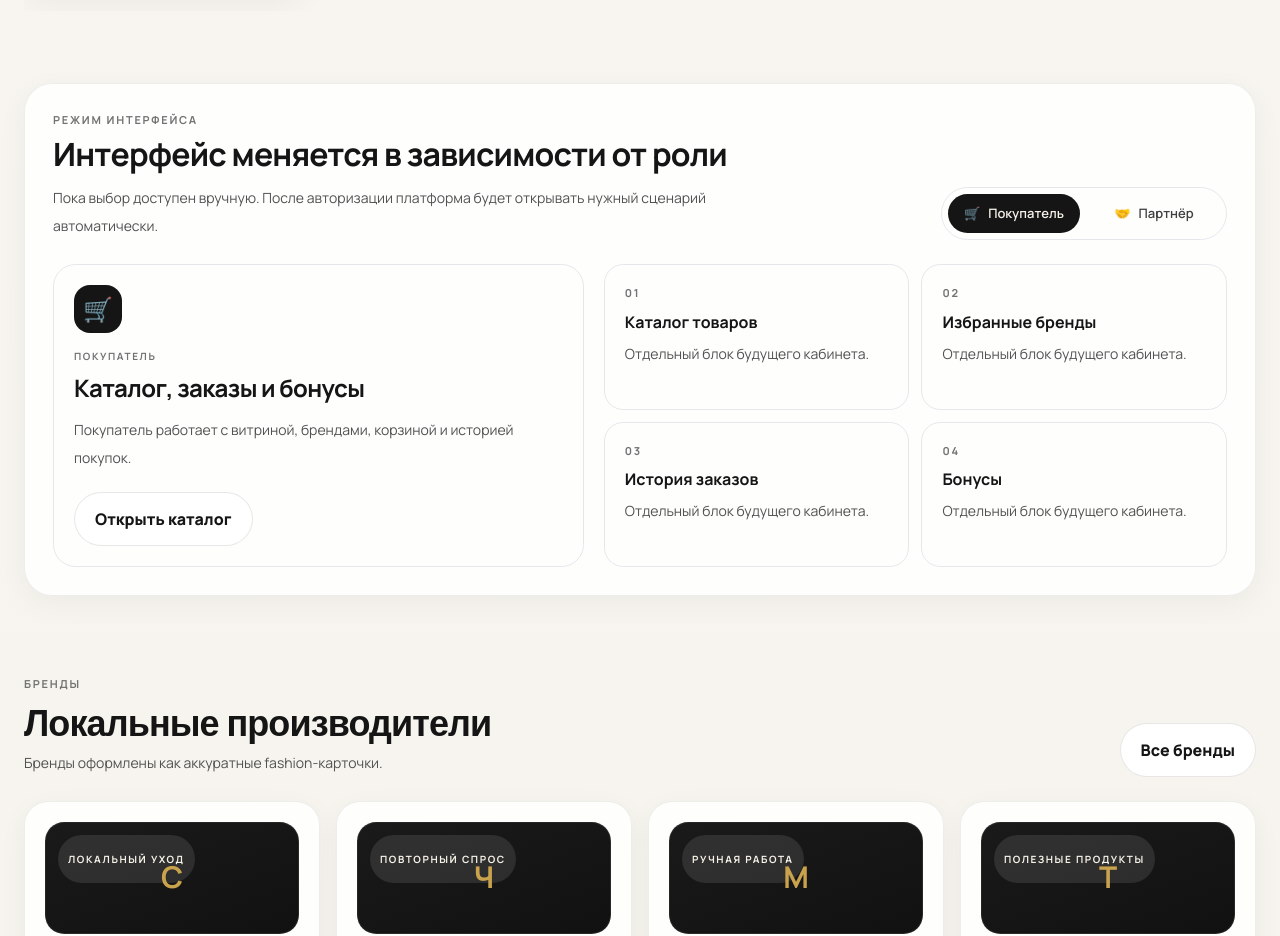
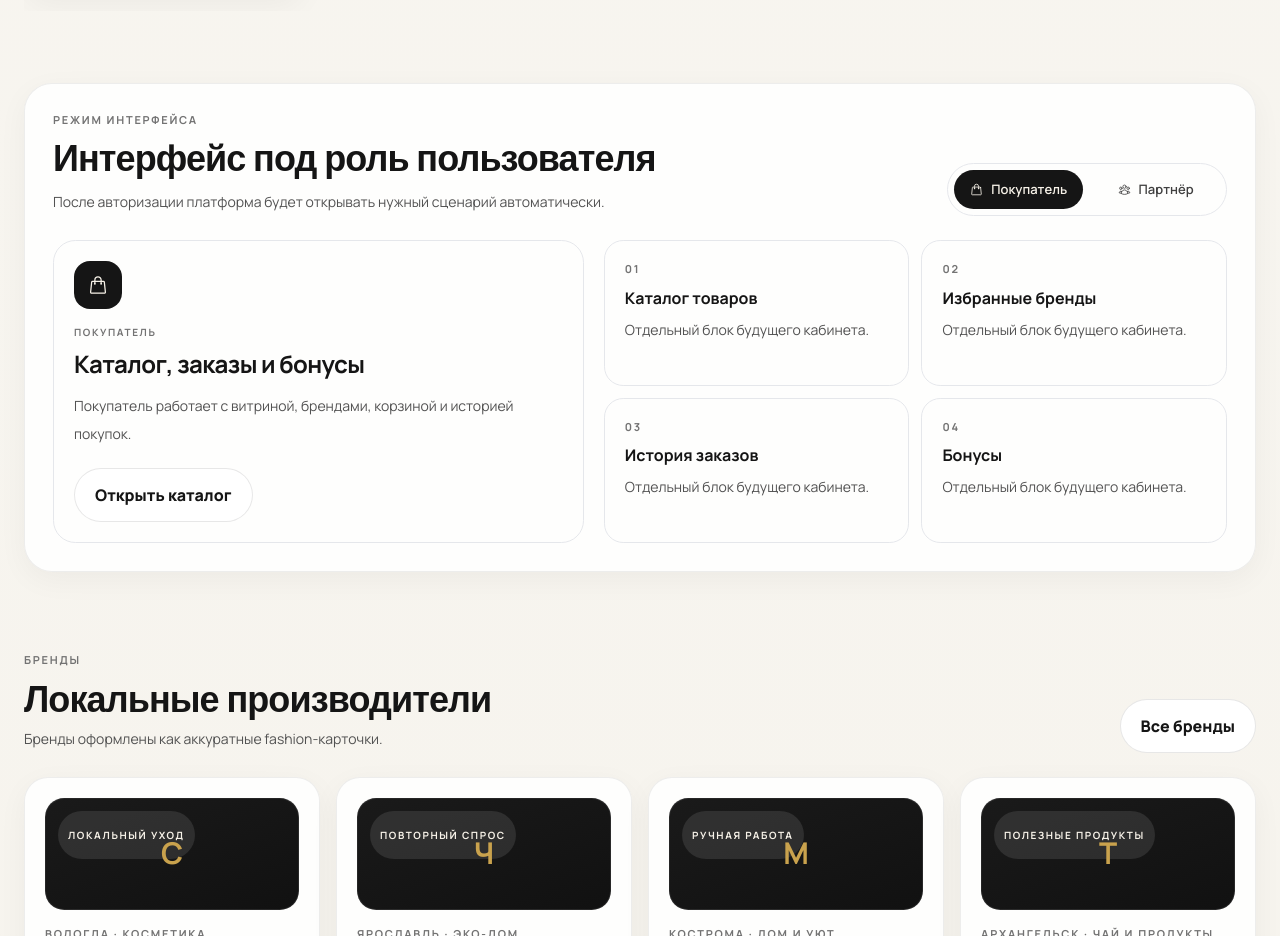
Before and after one commit to Iliavsevolodov/kaskada-, a Next.js app: page / in a window 1280 px wide. Shown: the part 6440-7376 px from the top of the page. Built offline with nearby package versions, Linux system fonts and the light colour scheme; a web font is replaced by a local one.

Commit message:
Replace role switcher emojis with icons

```diff
--- a/src/components/RoleExperienceSwitcher.tsx
+++ b/src/components/RoleExperienceSwitcher.tsx
@@ -1,11 +1,12 @@
 'use client';
 
 import { useState } from 'react';
+import { HiOutlineShoppingBag, HiOutlineUserGroup } from 'react-icons/hi2';
 
 const views = {
   buyer: {
     label: 'Покупатель',
-    icon: '🛒',
+    icon: 'buyer',
     title: 'Каталог, заказы и бонусы',
     text: 'Покупатель работает с витриной, брендами, корзиной и историей покупок.',
     cta: 'Открыть каталог',
@@ -14,7 +15,7 @@ const views = {
   },
   partner: {
     label: 'Партнёр',
-    icon: '🤝',
+    icon: 'partner',
     title: 'Оборот, структура и начисления',
     text: 'Партнёр видит личную ссылку, линии, товарооборот, статусы и вознаграждения.',
     cta: 'Открыть партнёрский режим',
@@ -28,6 +29,7 @@ type Role = keyof typeof views;
 export function RoleExperienceSwitcher() {
   const [role, setRole] = useState<Role>('buyer');
   const current = views[role];
+  const Icon = role === 'buyer' ? HiOutlineShoppingBag : HiOutlineUserGroup;
 
   return (
     <section className="mx-auto max-w-7xl px-6 py-10">
@@ -35,26 +37,29 @@ export function RoleExperienceSwitcher() {
         <div className="flex flex-col gap-5 lg:flex-row lg:items-end lg:justify-between">
           <div>
             <p className="section-label text-[11px] font-bold text-neutral-500">Режим интерфейса</p>
-            <h2 className="mt-2 text-3xl font-bold tracking-tight md:text-[2rem]">Интерфейс меняется в зависимости от роли</h2>
-            <p className="mt-3 max-w-2xl text-sm leading-7 text-neutral-600">Пока выбор доступен вручную. После авторизации платформа будет открывать нужный сценарий автоматически.</p>
+            <h2 className="display-font mt-2 text-4xl font-semibold tracking-tight">Интерфейс под роль пользователя</h2>
+            <p className="mt-3 max-w-2xl text-sm leading-7 text-neutral-600">После авторизации платформа будет открывать нужный сценарий автоматически.</p>
           </div>
           <div className="grid grid-cols-2 gap-2 rounded-full border border-graphite/8 bg-white/76 p-1.5">
-            {Object.entries(views).map(([key, item]) => (
+            {Object.entries(views).map(([key, item]) => {
+              const TabIcon = key === 'buyer' ? HiOutlineShoppingBag : HiOutlineUserGroup;
+              return (
                 <button
-                className={`rounded-full px-4 py-2.5 text-[13px] font-semibold transition ${role === key ? 'bg-graphite text-cream' : 'text-neutral-700 hover:bg-white'}`}
+                  className={`inline-flex items-center justify-center gap-2 rounded-full px-4 py-2.5 text-[13px] font-semibold transition ${role === key ? 'bg-graphite text-cream' : 'text-neutral-700 hover:bg-white'}`}
                   key={key}
                   onClick={() => setRole(key as Role)}
                   type="button"
                 >
-                <span className="mr-2">{item.icon}</span>{item.label}
+                  <TabIcon /> {item.label}
                 </button>
-            ))}
+              );
+            })}
           </div>
         </div>
 
         <div className="mt-6 grid gap-5 lg:grid-cols-[0.92fr_1.08fr]">
           <div className="rounded-[1.4rem] border border-graphite/8 bg-white/76 p-5">
-            <div className="mb-4 flex h-12 w-12 items-center justify-center rounded-2xl bg-graphite text-2xl text-cream">{current.icon}</div>
+            <div className="mb-4 flex h-12 w-12 items-center justify-center rounded-2xl bg-graphite text-xl text-cream"><Icon /></div>
             <p className="section-label text-[10px] font-bold text-neutral-500">{current.label}</p>
             <h3 className="mt-2 text-2xl font-bold tracking-tight">{current.title}</h3>
             <p className="mt-3 text-sm leading-7 text-neutral-600">{current.text}</p>
```
Lines whose indentation alone changed are shown as unchanged.
